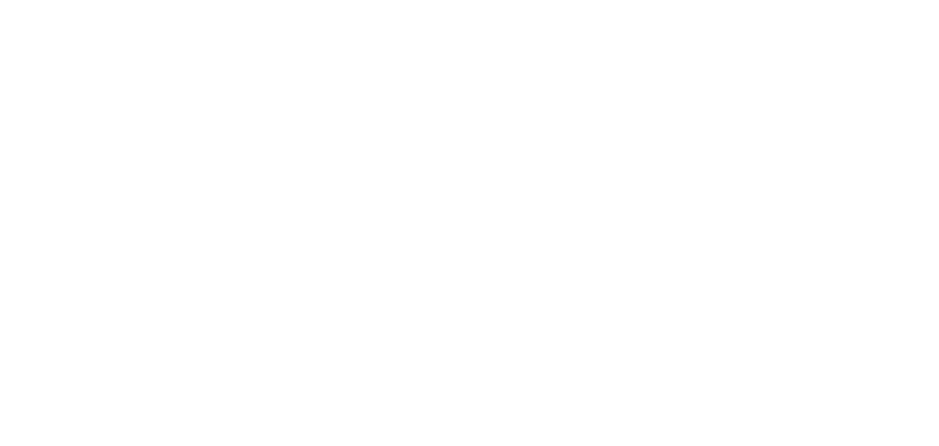
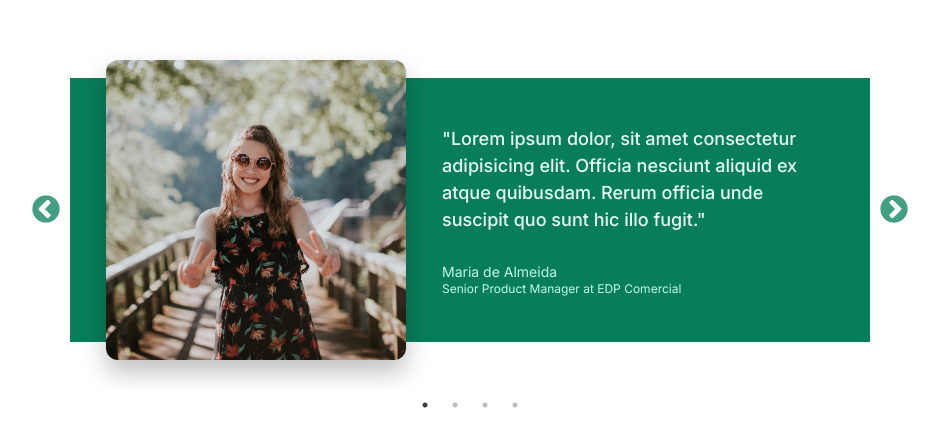
Before and after one commit to Insidiae/jonas-html-css-course, a React (Vite) app in the folder components-and-layout-patterns/: page /demos/carousel in a window 1280 px wide. Before the commit this address had no page. Shown: the part 190-636 px from the top of the page, without its empty margins (170-1109 px from the left). Built offline with nearby package versions, Linux system fonts and the light colour scheme.

Commit message:
Add Carousel Component

```diff
--- a/components-and-layout-patterns/package.json
+++ b/components-and-layout-patterns/package.json
@@ -11,6 +11,8 @@
     "react": "^17.0.2",
     "react-dom": "^17.0.2",
     "react-router-dom": "^6.2.2",
+    "react-slick": "^0.28.1",
+    "slick-carousel": "^1.8.1",
     "styled-components": "^5.3.3"
   },
   "devDependencies": {
--- a/components-and-layout-patterns/src/App.jsx
+++ b/components-and-layout-patterns/src/App.jsx
@@ -4,6 +4,7 @@
 
 import Home from "./pages/Home";
 import AccordionDemo from "./pages/AccordionDemo";
+import CarouselDemo from "./pages/CarouselDemo";
 import DemoList from "./components/DemoList";
 
 const GlobalStyles = createGlobalStyle`
@@ -30,6 +31,7 @@
             <Route path="demos">
               <Route index element={<DemoList />} />
               <Route path="accordion" element={<AccordionDemo />} />
+              <Route path="carousel" element={<CarouselDemo />} />
             </Route>
           </Route>
         </Routes>
--- a/components-and-layout-patterns/src/components/Accordion.jsx
+++ b/components-and-layout-patterns/src/components/Accordion.jsx
@@ -94,6 +94,4 @@
   }
 `;
 
-export default Accordion;
-
 export { Accordion, AccordionItem };
--- a/components-and-layout-patterns/src/components/DemoList.jsx
+++ b/components-and-layout-patterns/src/components/DemoList.jsx
@@ -4,10 +4,13 @@
 export default function DemoList() {
   return (
     <div>
-      Component Demos
+      <p>Component Demos</p>
       <ol>
         <li>
           <Link to="/demos/accordion">Accordion</Link>
+        </li>
+        <li>
+          <Link to="/demos/carousel">Carousel</Link>
         </li>
       </ol>
     </div>
--- /dev/null
+++ b/components-and-layout-patterns/src/components/TestimonialCarousel.jsx
@@ -0,0 +1,92 @@
+import * as React from "react";
+import SliderBase from "react-slick";
+import "slick-carousel/slick/slick.css";
+import "slick-carousel/slick/slick-theme.css";
+import styled from "styled-components";
+import { colors } from "../constants";
+
+const settings = {
+  dots: true,
+  infinite: true,
+  speed: 500,
+  slidesToShow: 1,
+  slidesToScroll: 1,
+};
+
+function TestimonialCarousel({ children }) {
+  return <Slider {...settings}>{children}</Slider>;
+}
+
+const Slider = styled(SliderBase)`
+  width: 800px;
+
+  /* Override slick-carousel styles */
+  .slick-prev,
+  .slick-next {
+    width: 32px;
+    height: 32px;
+  }
+
+  .slick-prev {
+    left: -40px;
+  }
+  .slick-next {
+    right: -40px;
+  }
+
+  .slick-prev:before,
+  .slick-next:before {
+    font-size: 32px;
+    color: ${colors.primary};
+  }
+`;
+
+const Testimonial = styled.div`
+  /*
+    We need to override the display: inline-block
+    which is set by slick-carousel.
+  */
+  display: flex !important;
+  align-items: center;
+  gap: 86px;
+
+  margin: 48px auto;
+  padding: 32px 48px 32px 86px;
+  background-color: ${(props) => props.backgroundColor || colors.primary};
+`;
+
+const Image = styled.img`
+  height: 200px;
+  border-radius: 8px;
+  transform: scale(1.5);
+  box-shadow: 0 8px 16px rgba(0, 0, 0, 0.25);
+`;
+
+const QuoteWrapper = styled.blockquote``;
+
+const Quote = styled.p`
+  font-size: 18px;
+  font-weight: 500;
+  line-height: 1.5;
+  margin-bottom: 32px;
+  color: ${colors.white};
+`;
+const AuthorName = styled.p`
+  font-size: 14px;
+  margin-bottom: 4px;
+  color: ${colors.secondary};
+`;
+const AuthorPosition = styled.p`
+  font-size: 12px;
+  color: ${colors.secondary};
+`;
+
+export {
+  TestimonialCarousel,
+  Testimonial,
+  Image,
+  QuoteWrapper,
+  Quote,
+  AuthorName,
+  AuthorPosition,
+};
--- a/components-and-layout-patterns/src/constants.js
+++ b/components-and-layout-patterns/src/constants.js
@@ -1,6 +1,8 @@
 export const colors = {
   primary: "hsl(162 88% 26%)",
+  secondary: "hsl(160, 85%, 87%)",
   gray23: "hsl(210 10% 23%)",
   gray56: "hsl(210 7% 56%)",
   gray83: "hsl(210 14% 83%)",
+  white: "hsl(161, 79%, 95%)",
 };
--- /dev/null
+++ b/components-and-layout-patterns/src/pages/CarouselDemo.jsx
@@ -0,0 +1,86 @@
+import * as React from "react";
+import styled from "styled-components";
+
+import {
+  TestimonialCarousel as Carousel,
+  Testimonial,
+  Image,
+  QuoteWrapper,
+  Quote,
+  AuthorName,
+  AuthorPosition,
+} from "../components/TestimonialCarousel";
+
+export default function CarouselDemo() {
+  return (
+    <Wrapper>
+      <Carousel>
+        <Testimonial>
+          <Image src="/assets/maria.jpg" alt="Maria de Almeida" />
+          <QuoteWrapper>
+            <Quote>
+              "Lorem ipsum dolor, sit amet consectetur adipisicing elit. Officia
+              nesciunt aliquid ex atque quibusdam. Rerum officia unde suscipit
+              quo sunt hic illo fugit."
+            </Quote>
+            <AuthorName>Maria de Almeida</AuthorName>
+            <AuthorPosition>
+              Senior Product Manager at EDP Comercial
+            </AuthorPosition>
+          </QuoteWrapper>
+        </Testimonial>
+        <Testimonial backgroundColor="hsl(202 88% 26%)">
+          <Image src="/assets/maria.jpg" alt="Maria de Almeida" />
+          <QuoteWrapper>
+            <Quote>
+              "Lorem ipsum dolor, sit amet consectetur adipisicing elit. Officia
+              nesciunt aliquid ex atque quibusdam. Rerum officia unde suscipit
+              quo sunt hic illo fugit."
+            </Quote>
+            <AuthorName>Maria de Almeida</AuthorName>
+            <AuthorPosition>
+              Senior Product Manager at EDP Comercial
+            </AuthorPosition>
+          </QuoteWrapper>
+        </Testimonial>
+        <Testimonial>
+          <Image src="/assets/maria.jpg" alt="Maria de Almeida" />
+          <QuoteWrapper>
+            <Quote>
+              "Lorem ipsum dolor, sit amet consectetur adipisicing elit. Officia
+              nesciunt aliquid ex atque quibusdam. Rerum officia unde suscipit
+              quo sunt hic illo fugit."
+            </Quote>
+            <AuthorName>Maria de Almeida</AuthorName>
+            <AuthorPosition>
+              Senior Product Manager at EDP Comercial
+            </AuthorPosition>
+          </QuoteWrapper>
+        </Testimonial>
+        <Testimonial>
+          <Image src="/assets/maria.jpg" alt="Maria de Almeida" />
+          <QuoteWrapper>
+            <Quote>
+              "Lorem ipsum dolor, sit amet consectetur adipisicing elit. Officia
+              nesciunt aliquid ex atque quibusdam. Rerum officia unde suscipit
+              quo sunt hic illo fugit."
+            </Quote>
+            <AuthorName>Maria de Almeida</AuthorName>
+            <AuthorPosition>
+              Senior Product Manager at EDP Comercial
+            </AuthorPosition>
+          </QuoteWrapper>
+        </Testimonial>
+      </Carousel>
+    </Wrapper>
+  );
+}
+
+const Wrapper = styled.div`
+  display: flex;
+  justify-content: center;
+  align-items: center;
+
+  width: 100vw;
+  height: 100vh;
+`;
--- a/components-and-layout-patterns/src/pages/Home.jsx
+++ b/components-and-layout-patterns/src/pages/Home.jsx
@@ -8,7 +8,6 @@
     <div className="App">
       <header className="App-header">
         <img src={logo} className="App-logo" alt="logo" />
-        <p>Hello Vite + React!</p>
         <DemoList />
       </header>
     </div>
```
Also changed, not shown: 1 other file (tests, documents, lock files or other folders).
